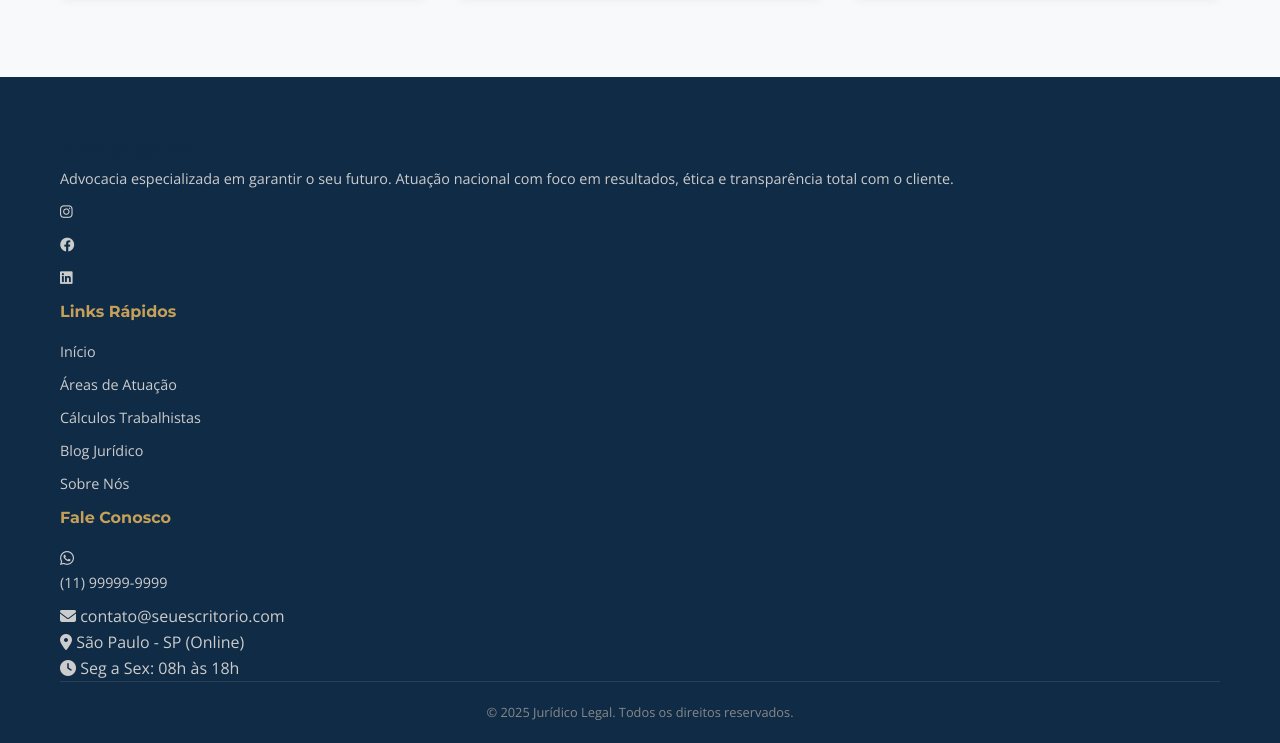
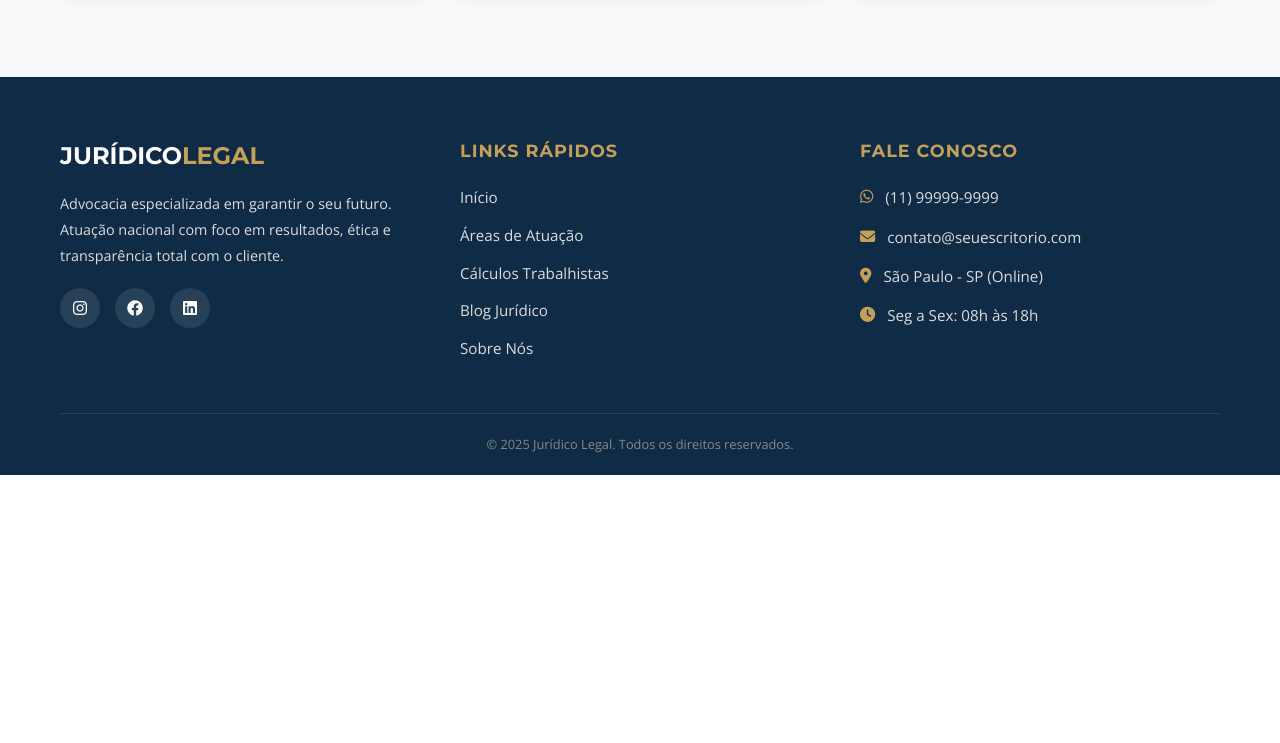
Before and after one commit to GeanFilho/adv, a plain HTML site: page index.html in a window 1280 px wide. Shown: the part 3265-4008 px from the top of the page. After the commit the page ends 3740 px from the top, so only its background shows below. Drawn offline with nearby package versions, Linux system fonts and the light colour scheme.

Commit message:
Update style.css

```diff
--- a/style.css
+++ b/style.css
@@ -16,7 +16,6 @@
     box-sizing: border-box;
 }
 
-/* CORREÇÃO DO BUG VISUAL (Tela vazando para a direita) */
 html, body {
     width: 100%;
     overflow-x: hidden;
@@ -35,17 +34,15 @@ body {
 a { text-decoration: none; color: inherit; }
 ul { list-style: none; }
 
-/* Container Centralizado */
 .container {
     max-width: 1200px;
     margin: 0 auto;
     padding: 0 20px;
-    width: 100%; /* Garante que o container não estoure no mobile */
+    width: 100%;
 }
 
 /* --- 2. Tipografia e Botões --- */
 h1, h2, h3, h4, h5 { font-family: var(--font-heading); font-weight: 700; color: var(--primary-color); }
-
 .section-title { text-align: center; font-size: 2rem; margin-bottom: 10px; display: block; }
 .section-subtitle { text-align: center; color: #666; margin-bottom: 40px; display: block; }
 
@@ -55,63 +52,41 @@ h1, h2, h3, h4, h5 { font-family: var(--font-heading); font-weight: 700; color:
 .btn-outline { border: 2px solid var(--white); color: var(--white); }
 .btn-outline:hover { background: var(--white); color: var(--primary-color); }
 .full-width { width: 100%; }
-
 .btn-text { background: none; border: none; color: var(--secondary-color); font-weight: 700; cursor: pointer; font-size: 0.9rem; }
 .btn-whatsapp-sm { display: inline-block; background-color: #25D366; color: white; padding: 10px; border-radius: 4px; width: 100%; text-align: center; margin-top: 10px; font-weight: bold; }
 
-/* --- 3. Header e Menu --- */
+/* --- 3. Header --- */
 header {
     background: var(--white);
     box-shadow: 0 2px 10px rgba(0,0,0,0.1);
-    position: fixed;
-    width: 100%;
-    top: 0;
-    z-index: 1000;
-    height: 70px;
+    position: fixed; width: 100%; top: 0; z-index: 1000; height: 70px;
 }
-
-.header-container {
-    display: flex;
-    justify-content: space-between;
-    align-items: center;
-    height: 100%;
-}
-
+.header-container { display: flex; justify-content: space-between; align-items: center; height: 100%; }
 .logo h1 { font-size: 1.5rem; }
 .logo span { color: var(--secondary-color); }
-
 .nav-menu ul { display: flex; gap: 20px; }
 .nav-menu a { font-weight: 600; font-size: 0.9rem; color: var(--primary-color); }
 .btn-nav { background: var(--primary-color); color: var(--white) !important; padding: 8px 20px; border-radius: 4px; }
 .hamburger { display: none; font-size: 1.5rem; cursor: pointer; }
 
-/* --- 4. Hero Section --- */
+/* --- 4. Hero --- */
 .hero {
     background: linear-gradient(rgba(15, 43, 70, 0.9), rgba(15, 43, 70, 0.8)), url('https://images.unsplash.com/photo-1497366216548-37526070297c?auto=format&fit=crop&w=1920&q=80') center/cover;
-    height: 85vh;
-    min-height: 500px;
-    display: flex;
-    align-items: center;
-    text-align: center;
-    color: var(--white);
-    margin-top: 70px;
+    height: 85vh; min-height: 500px; display: flex; align-items: center; text-align: center; color: var(--white); margin-top: 70px;
 }
 .hero-content { max-width: 800px; margin: 0 auto; }
 .hero h2 { font-size: 2.5rem; color: var(--white); margin-bottom: 20px; }
 .hero-buttons { display: flex; gap: 15px; justify-content: center; margin-top: 30px; }
 
-/* --- 5. Sections Gerais --- */
+/* --- 5. Sections --- */
 .section { padding: 80px 0; }
 .bg-light { background-color: var(--light-bg); }
 
-/* --- 6. Áreas de Atuação --- */
+/* --- 6. Áreas --- */
 .areas-grid { display: grid; grid-template-columns: repeat(auto-fit, minmax(300px, 1fr)); gap: 30px; }
 .area-card {
-    background: var(--white);
-    padding: 30px;
-    border-radius: 8px;
-    box-shadow: 0 5px 20px rgba(0,0,0,0.05);
-    border-top: 4px solid var(--secondary-color);
+    background: var(--white); padding: 30px; border-radius: 8px;
+    box-shadow: 0 5px 20px rgba(0,0,0,0.05); border-top: 4px solid var(--secondary-color);
     transition: var(--transition);
 }
 .area-card:hover { transform: translateY(-5px); }
@@ -126,26 +101,20 @@ header {
 .result-box { margin-top: 20px; padding: 15px; background: #eef7ff; border-left: 4px solid var(--primary-color); }
 .hidden { display: none; }
 
-/* --- 8. SOBRE O ESCRITÓRIO (Novo Design) --- */
+/* --- 8. Sobre --- */
 .about-section { background-color: #fff; padding: 100px 0; }
 .split-screen { display: flex; align-items: center; gap: 50px; }
 .split-screen > div { flex: 1; }
-
 .tagline { color: var(--secondary-color); font-weight: 700; text-transform: uppercase; font-size: 0.85rem; letter-spacing: 1px; display: block; margin-bottom: 10px; }
 .text-left { text-align: left; }
-
 .about-list { margin: 25px 0; }
 .about-list li { display: flex; align-items: center; gap: 10px; margin-bottom: 15px; font-weight: 600; color: #444; }
 .about-list li i { color: var(--secondary-color); font-size: 1.1rem; }
-
 .stats-row { display: flex; gap: 40px; margin-bottom: 30px; padding-top: 20px; border-top: 1px solid #eee; }
 .stat-item strong { display: block; font-size: 2.2rem; color: var(--primary-color); line-height: 1; }
 .stat-item span { font-size: 0.9rem; color: #777; }
-
-/* Imagem Sobre com Badge */
 .image-block-styled { position: relative; padding: 20px; }
 .about-img { width: 100%; border-radius: 10px; box-shadow: 0 15px 30px rgba(0,0,0,0.15); object-fit: cover; height: 450px; }
-
 .experience-badge {
     position: absolute; bottom: 40px; left: -20px;
     background: var(--white); padding: 20px; border-radius: 8px;
@@ -155,7 +124,7 @@ header {
 .experience-badge i { font-size: 2rem; color: var(--primary-color); }
 .experience-badge strong { display: block; font-size: 1.2rem; color: var(--primary-color); }
 
-/* --- 9. Artigos & Blog --- */
+/* --- 9. Blog --- */
 .blog-grid { display: grid; grid-template-columns: repeat(auto-fit, minmax(280px, 1fr)); gap: 30px; }
 .blog-card { background: var(--white); border-radius: 8px; overflow: hidden; box-shadow: 0 4px 10px rgba(0,0,0,0.05); }
 .blog-img { height: 180px; width: 100%; }
@@ -163,11 +132,10 @@ header {
 .category { font-size: 0.75rem; text-transform: uppercase; color: var(--secondary-color); font-weight: 700; }
 .blog-content h5 { font-size: 1.1rem; margin: 10px 0; color: var(--primary-color); }
 
-/* --- 10. MODAL (Janela de Artigos) --- */
+/* --- 10. MODAL --- */
 .modal-overlay {
     position: fixed; top: 0; left: 0; width: 100%; height: 100%;
-    background: rgba(0,0,0,0.7); z-index: 2000;
-    display: flex; justify-content: center; align-items: center;
+    background: rgba(0,0,0,0.7); z-index: 2000; display: flex; justify-content: center; align-items: center;
     opacity: 0; visibility: hidden; transition: all 0.3s ease; backdrop-filter: blur(5px);
 }
 .modal-overlay.active { opacity: 1; visibility: visible; }
@@ -185,31 +153,53 @@ header {
 .modal-body ul { padding-left: 20px; margin-bottom: 20px; }
 .modal-footer { padding: 20px; background: #f9f9f9; text-align: center; border-radius: 0 0 10px 10px; flex-shrink: 0; }
 
-/* --- 11. FOOTER (CORRIGIDO) --- */
+/* --- 11. FOOTER (3 Colunas Completo) --- */
 footer {
     background-color: var(--primary-color);
     color: #ccc;
     padding-top: 60px;
     padding-bottom: 20px;
-    width: 100%; /* Força largura total */
+    width: 100%;
 }
 
-/* Usamos grid ou flex aqui para alinhar as colunas */
-.footer-content {
+.footer-wrapper {
     display: flex;
     justify-content: space-between;
     flex-wrap: wrap;
     gap: 40px;
-    margin-bottom: 30px;
+    margin-bottom: 40px;
 }
 
 .footer-col {
-    flex: 1;
-    min-width: 250px;
+    flex: 1; /* Faz as 3 colunas terem tamanho igual */
+    min-width: 250px; /* Impede que fiquem muito pequenas */
 }
 
-.footer-col h4 { color: var(--secondary-color); margin-bottom: 15px; }
-.footer-col p, .footer-col a { color: #ccc; font-size: 0.9rem; margin-bottom: 10px; display: block; }
+/* Coluna 1 */
+.footer-col h3 { color: #fff; font-size: 1.5rem; margin-bottom: 15px; }
+.footer-col h3 span { color: var(--secondary-color); }
+.footer-col p { font-size: 0.9rem; line-height: 1.8; color: #dcdcdc; max-width: 350px; margin-bottom: 20px; }
+
+/* Redes Sociais */
+.social-links { display: flex; gap: 15px; }
+.social-links a {
+    background: rgba(255,255,255,0.1); width: 40px; height: 40px;
+    display: flex; align-items: center; justify-content: center;
+    border-radius: 50%; transition: 0.3s; color: var(--white);
+}
+.social-links a:hover { background: var(--secondary-color); transform: translateY(-3px); }
+
+/* Colunas 2 e 3 Headers */
+.footer-col h4 { color: var(--secondary-color); margin-bottom: 20px; font-size: 1.1rem; text-transform: uppercase; letter-spacing: 1px; }
+
+/* Lista de Links (Centro) */
+.footer-links li { margin-bottom: 12px; }
+.footer-links a { color: #dcdcdc; transition: 0.3s; font-size: 0.95rem; }
+.footer-links a:hover { color: var(--secondary-color); padding-left: 5px; }
+
+/* Lista de Contato (Direita) */
+.footer-contact li { display: flex; align-items: flex-start; gap: 12px; margin-bottom: 15px; color: #dcdcdc; font-size: 0.95rem; }
+.footer-contact i { color: var(--secondary-color); margin-top: 4px; }
 
 .footer-bottom {
     border-top: 1px solid rgba(255, 255, 255, 0.1);
@@ -241,12 +231,12 @@ footer {
 
     .hero h2 { font-size: 1.8rem; }
 
-    /* Sobre Responsivo */
+    /* Sobre */
     .split-screen { flex-direction: column; }
     .image-block-styled { margin-top: 40px; }
     .experience-badge { left: 20px; bottom: 20px; }
     .stats-row { gap: 20px; }
 
-    /* Footer Responsivo */
-    .footer-content { flex-direction: column; text-align: center; }
+    /* Footer Mobile */
+    .footer-wrapper { flex-direction: column; gap: 30px; }
 }
```
